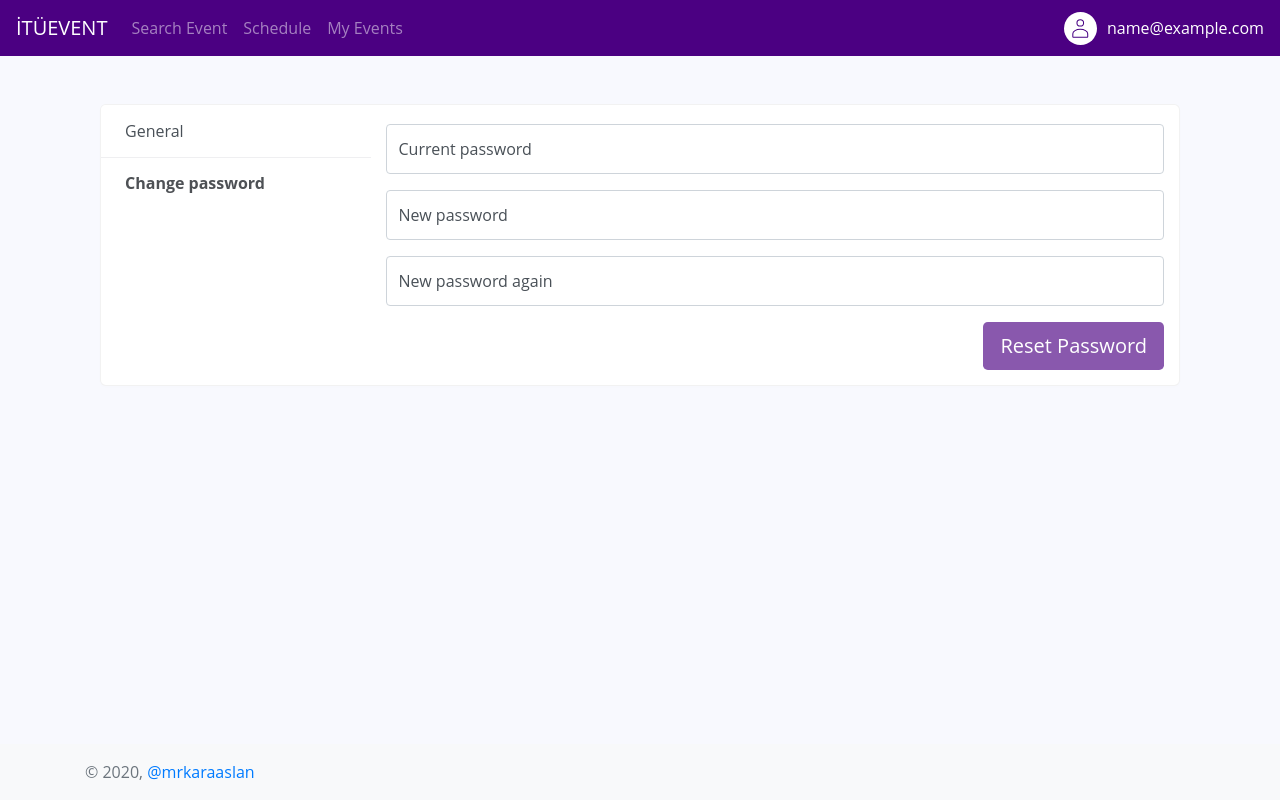
After one commit to mrkaraaslan/db-ituevent, a Flask app: page /settings/change_password in a window 1280 px wide. The commit adds this page. Run offline with Flask 2, Linux system fonts and the light colour scheme; the visitor is signed in with stand-in values (Sample User, id 1); parts of the project's set-up code (start-up, migrations or seed data) failed here and were passed over; some libraries are stand-ins or nearby versions.

Commit message:
seperated setting page into two parts, update password is active now

```diff
--- /dev/null
+++ b/db_py/user.py
@@ -0,0 +1,40 @@
+from flask import current_app
+from flask_login import UserMixin
+import psycopg2 as db_event
+
+class User(UserMixin):
+    def __init__(self, email):
+        self.email = email
+        self.password = ""
+        self.active = True
+
+    def get_id(self):
+        return self.email
+
+    @property
+    def is_active(self):
+        return self.active
+
+def get_user(email, params):
+    user = User(email)
+    user.password = get_password(email, params)
+    return user
+
+def get_password(email, dsn):
+    command = "SELECT password FROM security WHERE email=%s"
+    connection = None
+
+    try:
+        connection = db_event.connect(**dsn)
+        curr = connection.cursor()
+        (curr.execute(command, (email,)))
+
+        db_pass = str(curr.fetchone()[0])
+        curr.close()
+    except (Exception, db_event.DatabaseError) as error:
+        print(error)
+    finally:
+        if connection is not None:
+            connection.close()
+
+    return db_pass
--- a/pages.py
+++ b/pages.py
@@ -3,10 +3,11 @@ from flask_login import login_user, logout_user, login_required, current_user
 from datetime import datetime
 
 from db_py.config import config
+from db_py.user import get_user
 from db_py.Sign import sign_in, sign_up
 from db_py.App.profile import ShowUser
+from db_py.App import settings_password
 
-from _py.user import get_user
 
 #sign pages
 def sign_up_page():
@@ -40,7 +41,7 @@ def sign_in_page():
             params = config()
             l = sign_in.sign_in(email, password, params)
             if len(l) == 0:
-                user = get_user(email)
+                user = get_user(email, params)
                 user.password = password
                 login_user(user)
                 next_page = request.args.get("next", url_for("search_events_page"))
@@ -72,7 +73,23 @@ def profile_page(email):
 
 @login_required
 def settings_page():
-    return render_template("App/settings.html")
+    l = {}
+    return render_template("App/settings.html", message_list = l)
+
+@login_required
+def settings_password_page():
+    l = {}
+    if request.method == "POST":
+        password = request.form["inputPassword"]
+        pass1 = request.form["inputNewPassword"]
+        pass2 = request.form["inputNewPasswordAgain"]
+
+        l = settings_password.controller(password, pass1, pass2)
+        if len(l) == 0:
+            params = config()
+            l = settings_password.change_password(pass1, params)
+
+    return render_template("App/settings_password.html", message_list = l)
 
 @login_required
 def my_events_page():
@@ -81,14 +98,15 @@ def my_events_page():
 @login_required
 def create_event_page():
     if request.method == "POST":
-        name = request.form["name"]
-        talker = request.form["talker"]
-        date = request.form["date"]
-        time = request.form["time"]
-        maxparticipants = request.form["maxparticipants"]
-        price = request.form["price"]
-        address = request.form["address"]
-        description = request.form["description"]
+        return render_template("App/create_event.html")
+        #name = request.form["name"]
+        #talker = request.form["talker"]
+        #date = request.form["date"]
+        #time = request.form["time"]
+        #maxparticipants = request.form["maxparticipants"]
+        #price = request.form["price"]
+        #address = request.form["address"]
+        #description = request.form["description"]"""
 
     return render_template("App/create_event.html")
 """
--- a/server.py
+++ b/server.py
@@ -5,17 +5,19 @@ import pages
 from database import Database
 from event import Event
 
-from _py.user import get_user
+from db_py.user import get_user
+from db_py.config import config
 
 lm = LoginManager()
 
 @lm.user_loader
 def load_user(email):
-    return get_user(email)
+    params = config()
+    return get_user(email, params)
 
 def create_app():
     app = Flask(__name__)
-    app.config.from_object("settings")
+    app.config.from_object("server_settings")
 
     app.add_url_rule("/sign_in", view_func=pages.sign_in_page, methods=["GET","POST"])
     app.add_url_rule("/sign_up", view_func=pages.sign_up_page, methods=["GET","POST"])
@@ -27,6 +29,7 @@ def create_app():
     app.add_url_rule("/profile", defaults={'email': None }, view_func=pages.profile_page)
     app.add_url_rule("/profile/<string:email>", view_func=pages.profile_page)
     app.add_url_rule("/settings", view_func=pages.settings_page)
+    app.add_url_rule("/settings/change_password", view_func=pages.settings_password_page, methods=["GET","POST"])
     app.add_url_rule("/my_events", view_func=pages.my_events_page)
     app.add_url_rule("/create_event", view_func=pages.create_event_page, methods=["GET","POST"])
 
--- /dev/null
+++ b/templates/App/settings_password.html
@@ -0,0 +1,75 @@
+{% extends "App/app_temp.html" %}
+{% block style %}
+<link rel="stylesheet" href="{{ url_for('static', filename='css/bootdey.css')}}"/>
+<link rel="stylesheet" href="{{ url_for('static', filename='css/create_event.css')}}"/>
+<script>
+    var check = function(){
+        var p = document.getElementById('inputPassword').value;
+        var p1 = document.getElementById('inputNewPassword').value;
+        var p2 = document.getElementById('inputNewPasswordAgain').value;
+
+        if (p1 != "" && p2 != ""){
+            if (p1 == p2) {
+                document.getElementById('message_password').innerHTML = '';
+            }
+            else {
+                document.getElementById('message_password').innerHTML = 'Passwords do not match!';
+            }
+        }
+        else {
+            document.getElementById('message_password').innerHTML = '';
+        }
+
+        if(p != "" && p1 != "" && p1 == p2){
+            document.getElementById('resetbtn').disabled = false;
+        }
+        else {
+            document.getElementById('resetbtn').disabled = true;
+        }
+    }
+</script>
+{% endblock %}
+{% block title %}Settings{% endblock %}
+{% block content %}
+    <div class="container light-style flex-grow-1 container-p-y mt-5">
+        <div class="card overflow-hidden">
+        <div class="row no-gutters row-bordered row-border-light">
+            <div class="col-md-3 pt-0">
+                <div class="list-group list-group-flush account-settings-links">
+                    <a class="list-group-item list-group-item-action" href=" {{ url_for('settings_page') }}">General</a>
+                    <a class="list-group-item list-group-item-action active" href=" {{ url_for('settings_password_page') }}">Change password</a>
+                </div>
+            </div>
+            <div class="col-md-9">
+                <div class="tab-content">
+                    <div class="tab-pane fade active show" id="account-change-password">
+                    <form class="form-sign" method="POST", name="reset_password_form">
+                        <small class="form-text text-center" style="color:green">{{message_list['success']}}</small>
+                        <div class="form-label-group">
+                            <input type="password" id="inputPassword" name="inputPassword" class="form-control" required placeholder="Password" onkeyup="check()">
+                            <label for="inputPassword">Current password</label>
+                            <small class="form-text" style="color:red">{{message_list['pass']}}</small>
+                        </div>
+                        <div class="form-label-group">
+                            <input type="password" id="inputNewPassword" name="inputNewPassword" class="form-control" required placeholder="New password" onkeyup="check()">
+                            <label for="inputNewPassword">New password</label>
+                        </div>
+                        <div class="form-label-group">
+                            <input type="password" id="inputNewPasswordAgain" name="inputNewPasswordAgain" class="form-control" required placeholder="New password again" onkeyup="check()">
+                            <label for="inputNewPassword">New password again</label>
+                            <small id="message_password" class="form-text" style="color:red">{{message_list['news']}}</small>
+                        </div>
+
+                        <div class="text-right mt-3">
+                            <button id="resetbtn" disabled class="btn btn-lg" style="color:white;background-color: indigo;" type="submit">Reset Password</button>
+                        </div>
+                    </form>
+                    </div>
+                </div>
+            </div>
+        </div>
+        </div>
+        <small class="form-text" style="color:red">{{message_list['err']}}</small>
+        <small class="form-text" style="color:red">{{message_list['db_message']}}</small>
+    </div>
+{% endblock %}
--- a/templates/Sign/sign_up.html
+++ b/templates/Sign/sign_up.html
@@ -63,8 +63,8 @@
     </div>
 
     <button id="signbtn" disabled class="btn btn-lg btn-block" style="color:white;background-color: indigo;"type="submit">Sign Up</button>
-    <small id="message_password" class="form-text text-center" style="color:red">{{message_list['err']}}</small>
-    <small id="message_password" class="form-text" style="color:red">{{message_list['db_message']}}</small>
+    <small class="form-text text-center" style="color:red">{{message_list['err']}}</small>
+    <small class="form-text" style="color:red">{{message_list['db_message']}}</small>
 
     <p class="mt-3 text-center"> <a href="{{url_for('sign_in_page')}}">SIGN IN</a></p>
 {% endblock %}
```
Also changed, not shown: _py/user.py (deleted, +0 -19 lines), db_py/App/settings_password.py (added, +41 -0 lines), templates/App/settings.html (+9 -21 lines), db_py/App/settings.py (added), 1 other file.
